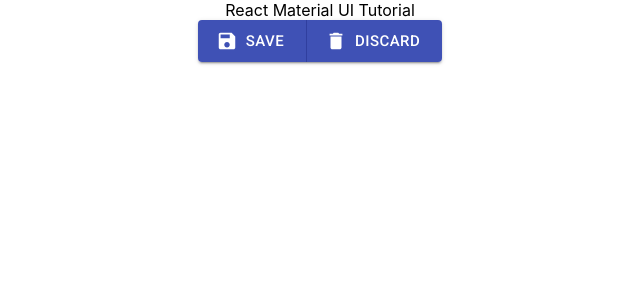
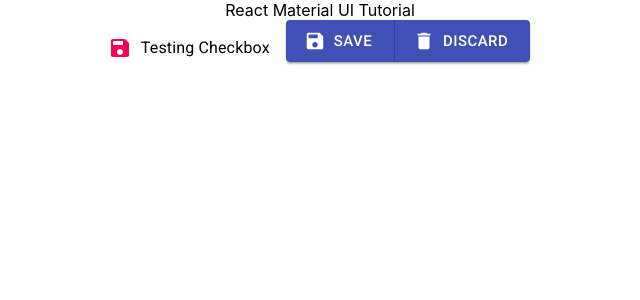
Before and after one commit to KVeitch/react_material_ui, a React (Create React App) app: page / in a window 1280 px wide. Shown: the top 300 px of the page, without its empty margins (320-960 px from the left). Built offline with nearby package versions, Linux system fonts and the light colour scheme.

Commit message:
Add checkbox and FormControlLabel to project

```diff
--- a/src/App.js
+++ b/src/App.js
@@ -1,32 +1,53 @@
 import './App.css';
-import { Button, ButtonGroup } from '@material-ui/core';
+import { useState } from 'react';
+import {
+  Button,
+  ButtonGroup,
+  Checkbox,
+  FormControlLabel,
+} from '@material-ui/core';
 import SaveIcon from '@material-ui/icons/Save';
 import DeleteIcon from '@material-ui/icons/Delete';
+
+function CheckboxExample() {
+  const [checked, setChecked] = useState(true);
+  return (
+    <FormControlLabel
+      label='Testing Checkbox'
+      control={
+        <Checkbox
+          icon={<DeleteIcon />}
+          checkedIcon={<SaveIcon />}
+          checked={checked}
+          onChange={(e) => setChecked(e.target.checked)}
+          imputProps={{ 'aria-lable': 'secondary checkbox' }}
+        />
+      }
+    />
+  );
+}
 
 function App() {
   return (
     <div className='App'>
       <header>React Material UI Tutorial</header>
-      <ButtonGroup
-        variant='contained'
-        color='primary'
-        >
+      <CheckboxExample></CheckboxExample>
+      <ButtonGroup variant='contained' color='primary'>
         <Button
           startIcon={<SaveIcon />}
-          onClick={() => alert('hello')}
+          onClick={() => alert('saved')}
           size='large'
-          >
+        >
           Save
         </Button>
         <Button
           startIcon={<DeleteIcon />}
-          onClick={() => alert('hello')}
+          onClick={() => alert('deleted')}
           size='large'
-          >
+        >
           Discard
         </Button>
       </ButtonGroup>
-
     </div>
   );
 }
```
